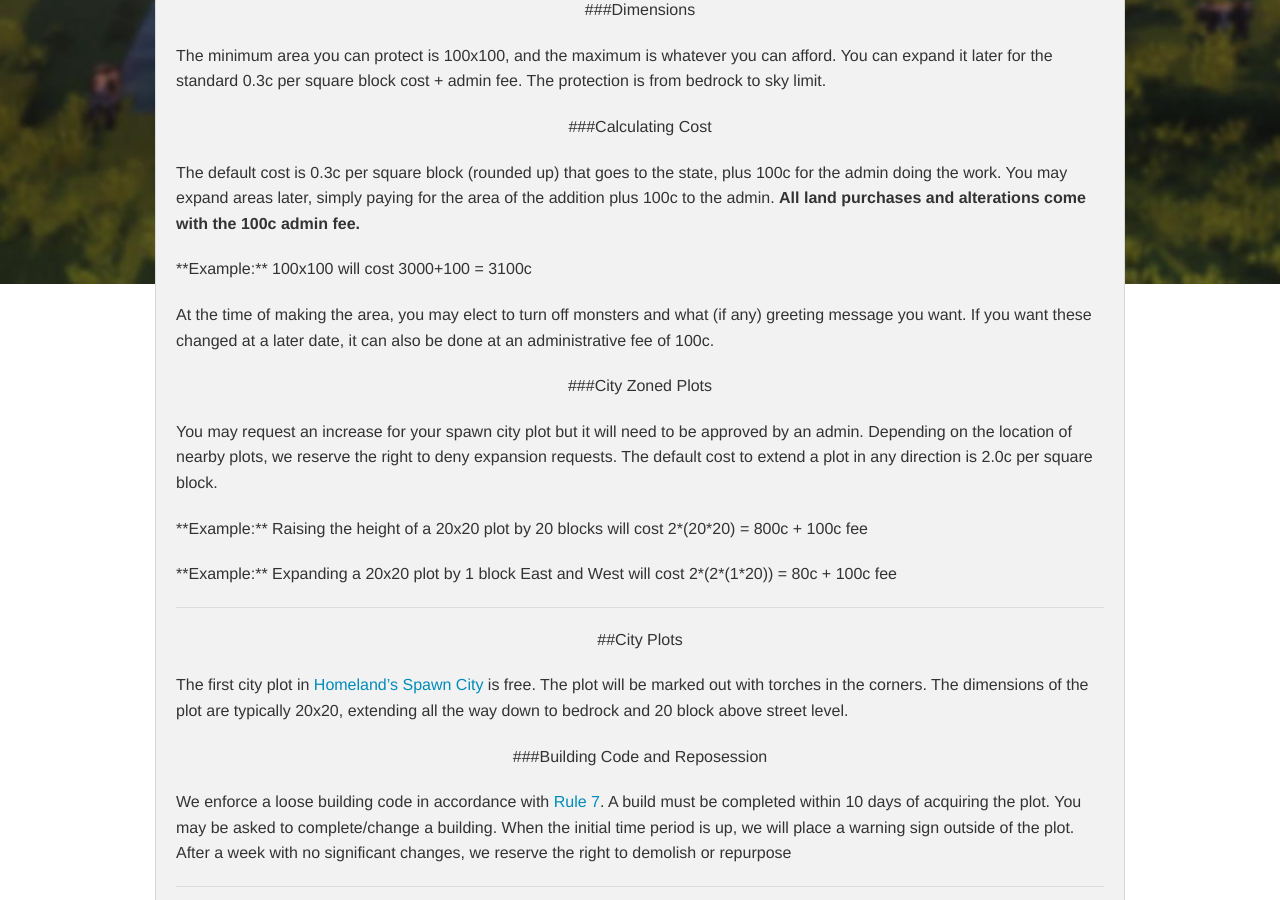
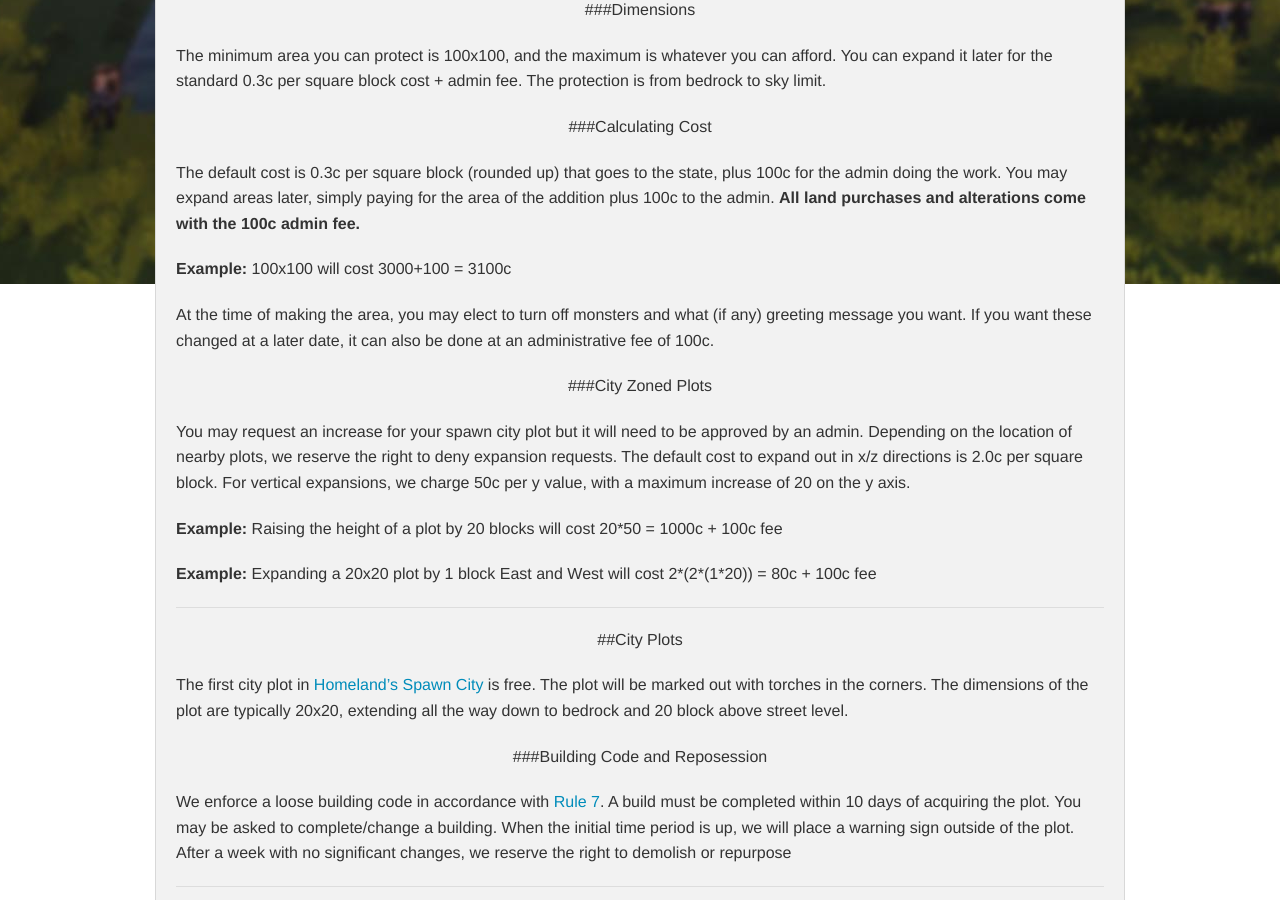
Before and after one commit to damnation-eu/website-beta, a Jekyll site: the page built from land.md, in a window 1280 px wide and 900 px high, scrolled down 890 px. Built offline with Jekyll 4.4.1, drawn with Linux system fonts in a browser that asks for light colours; nearby versions of some CDN libraries; library files that are not in the unit come from our copies.

Commit message:
Update land.md

```diff
--- a/land.md
+++ b/land.md
@@ -38,7 +38,7 @@ The minimum area you can protect is 100x100, and the maximum is whatever you can
 
 The default cost is 0.3c per square block (rounded up) that goes to the state, plus 100c for the admin doing the work. You may expand areas later, simply paying for the area of the addition plus 100c to the admin. <b>All land purchases and alterations come with the 100c admin fee.</b>
 
-<p>**Example:** 100x100 will cost 3000+100 = 3100c</p>
+<p><b>Example:</b> 100x100 will cost 3000+100 = 3100c</p>
 
 At the time of making the area, you may elect to turn off monsters and what (if any) greeting message you want. If you want these changed at a later date, it can also be done at an administrative fee of 100c.
 
@@ -46,10 +46,10 @@ At the time of making the area, you may elect to turn off monsters and what (if
 ###City Zoned Plots
 </div>
 
-You may request an increase for your spawn city plot but it will need to be approved by an admin. Depending on the location of nearby plots, we reserve the right to deny expansion requests. The default cost to extend a plot in any direction is 2.0c per square block.
+You may request an increase for your spawn city plot but it will need to be approved by an admin. Depending on the location of nearby plots, we reserve the right to deny expansion requests. The default cost to expand out in x/z directions is 2.0c per square block. For vertical expansions, we charge 50c per y value, with a maximum increase of 20 on the y axis.
 
-<p>**Example:** Raising the height of a 20x20 plot by 20 blocks will cost 2*(20*20) = 800c + 100c fee</p>
-<p>**Example:** Expanding a 20x20 plot by 1 block East and West will cost 2*(2*(1*20)) = 80c + 100c fee</p>
+<p><b>Example:</b> Raising the height of a plot by 20 blocks will cost 20*50 = 1000c + 100c fee</p>
+<p><b>Example:</b> Expanding a 20x20 plot by 1 block East and West will cost 2*(2*(1*20)) = 80c + 100c fee</p>
 ___
 
 <div style="text-align: center;" markdown="1">
```
